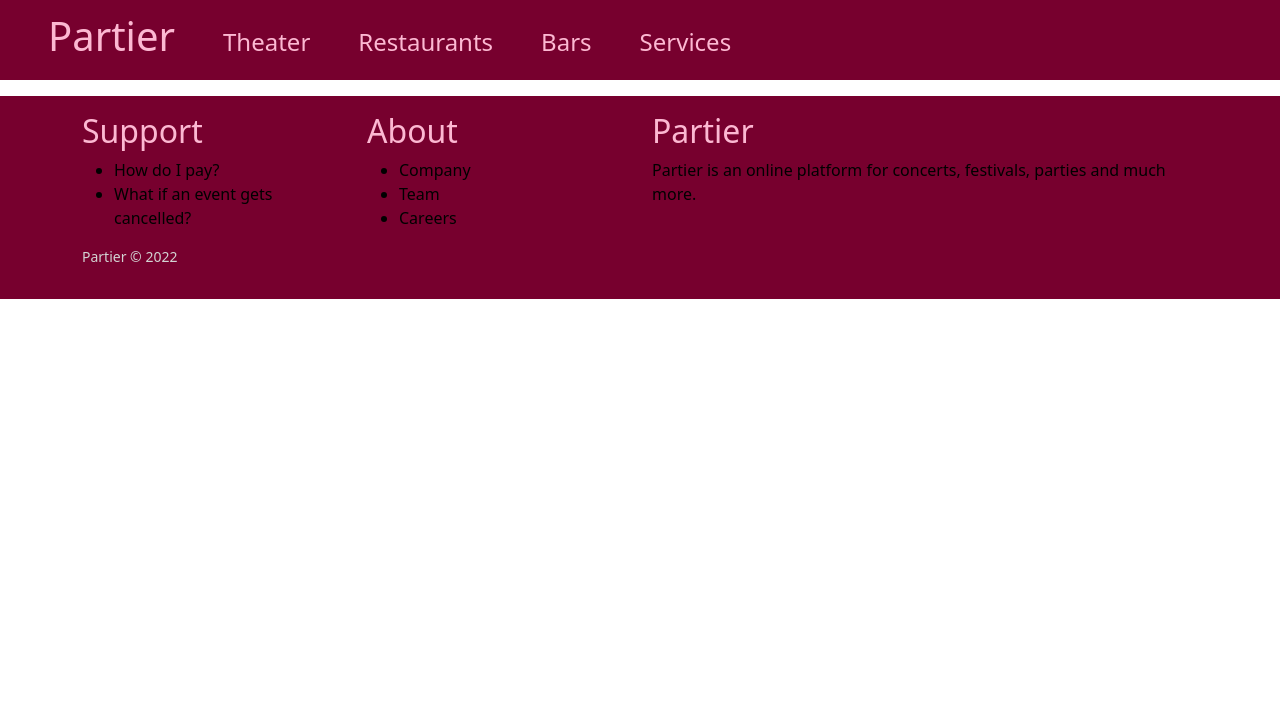
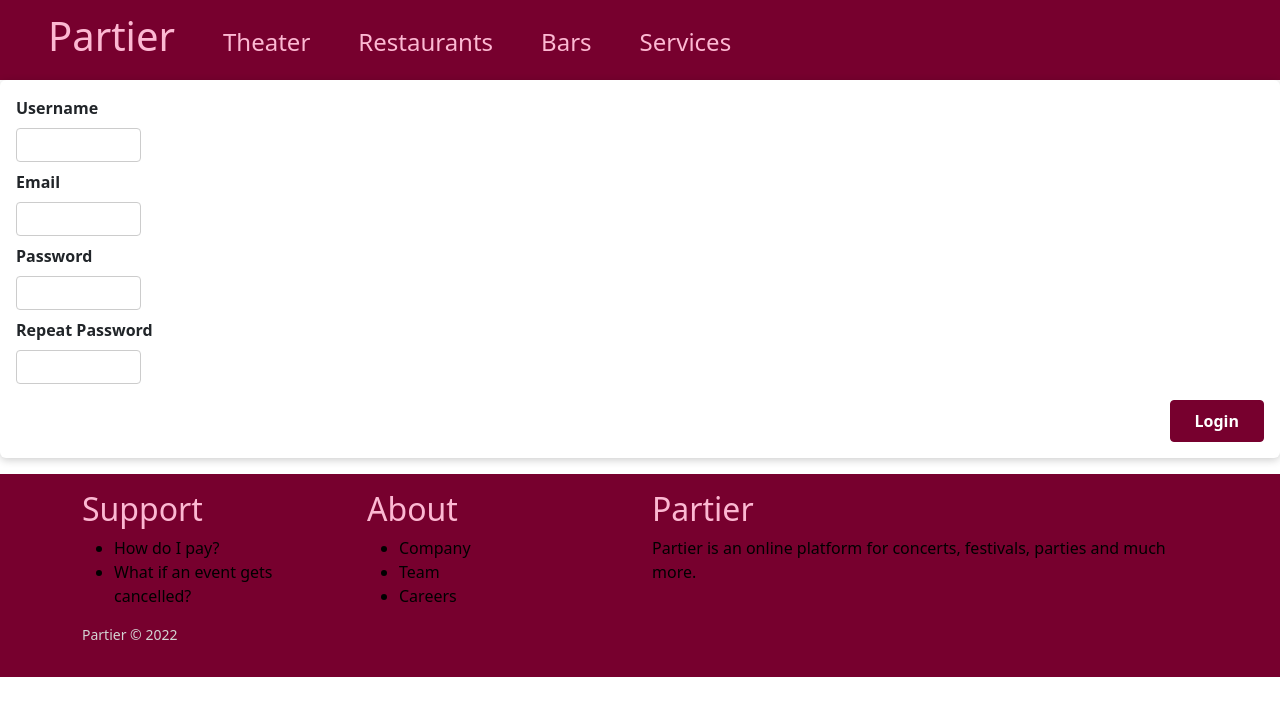
Before and after one commit to razvan6518/partier, a React (Create React App) app in the folder client/: page /register in a window 1280 px wide. Shown: the top 716 px of the page. Built offline with nearby package versions, Linux system fonts and the light colour scheme.

Commit message:
add login/register pages

```diff
--- a/client/src/App.js
+++ b/client/src/App.js
@@ -8,6 +8,8 @@ import AllEvents from "./pages/AllEvents";
 import Services from "./pages/Services";
 import FooterPage from "./components/layout/Footer";
 import Event from "./pages/Event";
+import LoginPage from "./pages/Login";
+import RegisterPage from "./pages/Register";
 
 function App() {
     return (
@@ -18,8 +20,8 @@ function App() {
                 <Route path="/event/:eventId" element={<Event/>} exact/>
                 <Route path="/theater" element={<Theater/>} exact/>
                 <Route path="/restaurants" element={<Restaurants/>} exact/>
-                <Route path="/bars" element={<Bars/>} exact/>
-                <Route path="/services" element={<Services/>} exact/>
+                <Route path="/register" element={<RegisterPage/>} exact/>
+                <Route path="/login" element={<LoginPage/>} exact/>
             </Routes>
             <FooterPage/>
         </div>
--- /dev/null
+++ b/client/src/components/layout/LoginForm.js
@@ -0,0 +1,37 @@
+import {useRef} from "react";
+import Card from "../ui/Card";
+import classes from "./LoginFrom.module.css";
+
+function LoginForm(props) {
+    const usernameInputRef = useRef();
+    const passwordInputRef = useRef();
+
+    function submitHandler(user) {
+        user.preventDefault();
+
+        const enteredUsername = usernameInputRef.current.value;
+        const enteredPassword = passwordInputRef.current.value;
+
+        const userItem = {"username": enteredUsername, "password": enteredPassword}
+
+        props.onAuthUser(userItem)
+    }
+
+    return (<Card>
+        <form className={classes.form} onSubmit={submitHandler}>
+            <div className={classes.control}>
+                <label htmlFor="username">Username</label>
+                <input type="username" required id="email" ref={usernameInputRef}/>
+            </div>
+            <div className={classes.control}>
+                <label htmlFor="password">Password</label>
+                <input type="password" required id="password" ref={passwordInputRef}/>
+            </div>
+            <div className={classes.actions}>
+                <button>Login</button>
+            </div>
+        </form>
+    </Card>)
+}
+
+export default LoginForm;
--- /dev/null
+++ b/client/src/components/layout/LoginFrom.module.css
@@ -0,0 +1,45 @@
+.form {
+    padding: 1rem;
+}
+
+.control {
+    margin-bottom: 0.5rem;
+}
+
+.control label {
+    display: block;
+    font-weight: bold;
+    margin-bottom: 0.5rem;
+}
+
+.control input,
+.control textarea {
+    display: block;
+    font: inherit;
+    border-radius: 4px;
+    border: 1px solid #ccc;
+    padding: 0.25rem;
+    width: 10%;
+}
+
+.actions {
+    margin-top: 1rem;
+    text-align: right;
+}
+
+.actions button {
+    font: inherit;
+    cursor: pointer;
+    background-color: #77002e;
+    color: white;
+    padding: 0.5rem 1.5rem;
+    border: 1px solid #77002e;
+    border-radius: 4px;
+    font-weight: bold;
+}
+
+.actions button:hover,
+.actions button:active {
+    background-color: #a50e48;
+    border-color: #a50e48;
+}
--- /dev/null
+++ b/client/src/components/layout/RegisterFrom.js
@@ -0,0 +1,49 @@
+import {useRef} from "react";
+import Card from "../ui/Card";
+import classes from "./LoginFrom.module.css";
+
+function RegisterForm(props) {
+    const usernameInputRef = useRef();
+    const passwordInputRef = useRef();
+    const emailInputRef = useRef();
+    const repeatPasswordInputRef = useRef();
+
+    function submitHandler(user) {
+        user.preventDefault();
+
+        const enteredUsername = usernameInputRef.current.value;
+        const enteredPassword = passwordInputRef.current.value;
+        const enteredEmail = emailInputRef.current.value;
+        const enteredRepeatPassword = passwordInputRef.current.value;
+
+        const userItem = {"username": enteredUsername, "email": enteredEmail, "password": enteredPassword, "repeatedPassword": enteredRepeatPassword};
+
+        props.onRegisterUser(userItem);
+    }
+
+    return (<Card>
+        <form className={classes.form} onSubmit={submitHandler}>
+            <div className={classes.control}>
+                <label htmlFor="username">Username</label>
+                <input type="username" required id="username" ref={usernameInputRef}/>
+            </div>
+            <div className={classes.control}>
+                <label htmlFor="email">Email</label>
+                <input type="email" required id="email" ref={emailInputRef}/>
+            </div>
+            <div className={classes.control}>
+                <label htmlFor="password">Password</label>
+                <input type="password" required id="password" ref={passwordInputRef}/>
+            </div>
+            <div className={classes.control}>
+                <label htmlFor="repeatPassword">Repeat Password</label>
+                <input type="Password" required id="repeatPassword" ref={repeatPasswordInputRef}/>
+            </div>
+            <div className={classes.actions}>
+                <button>Login</button>
+            </div>
+        </form>
+    </Card>)
+}
+
+export default RegisterForm;
--- /dev/null
+++ b/client/src/components/ui/Card.js
@@ -0,0 +1,7 @@
+import classes from "./Card.module.css";
+
+function Card(props) {
+    return (<div className={classes.card}>{props.children}</div>);
+}
+
+export default Card;
--- /dev/null
+++ b/client/src/components/ui/Card.module.css
@@ -0,0 +1,5 @@
+.card {
+    background-color: white;
+    border-radius: 6px;
+    box-shadow: 0 2px 8px rgba(0, 0, 0, 0.2);
+}
--- /dev/null
+++ b/client/src/pages/Login.js
@@ -0,0 +1,16 @@
+import {useNavigate} from "react-router-dom";
+import LoginForm from "../components/layout/LoginForm";
+
+function LoginPage() {
+    const navigate = useNavigate();
+
+    function LoginHandler(user) {
+
+    }
+
+    return (<section>
+        <LoginForm onAuthUser={LoginHandler}/>
+    </section>);
+}
+
+export default LoginPage;
--- /dev/null
+++ b/client/src/pages/Register.js
@@ -0,0 +1,40 @@
+
+import RegisterForm from "../components/layout/RegisterFrom";
+
+function RegisterPage() {
+
+    function RegisterHandler(user) {
+        console.log("reg user: ", user);
+
+        if (user.password !== user.repeatedPassword) {
+            console.log("passwords dont match");
+            return;
+        }
+        const myHeaders = new Headers();
+        myHeaders.append("Content-Type", "application/json");
+
+        const raw = JSON.stringify({
+            "email": user.email,
+            "username": user.username,
+            "password": user.password
+        });
+
+        const requestOptions = {
+            method: 'POST',
+            headers: myHeaders,
+            body: raw,
+            redirect: 'follow'
+        };
+
+        fetch("http://localhost:5000/api/user/save", requestOptions)
+            .then(response => response.text())
+            .then(result => console.log(result))
+            .catch(error => console.log('error', error));
+    }
+
+    return (<section>
+        <RegisterForm onRegisterUser={RegisterHandler}/>
+    </section>);
+}
+
+export default RegisterPage;
```
